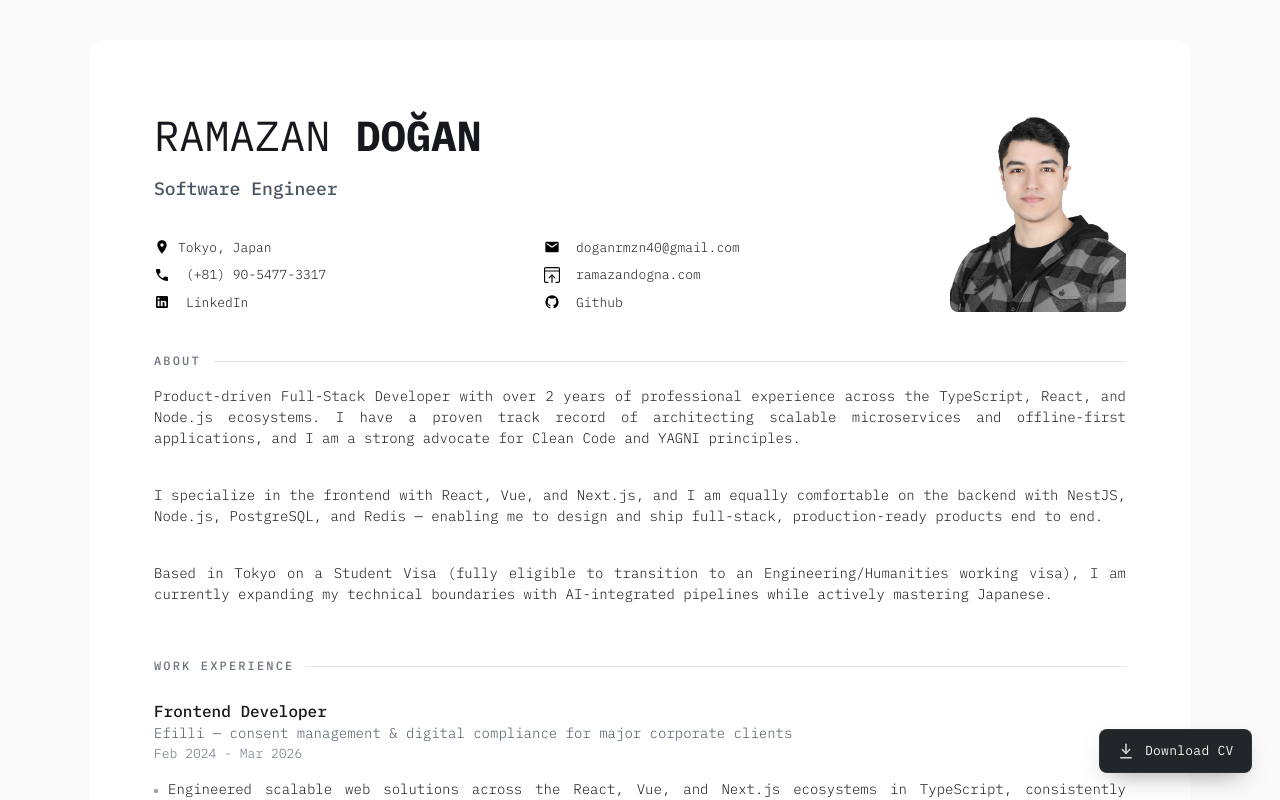
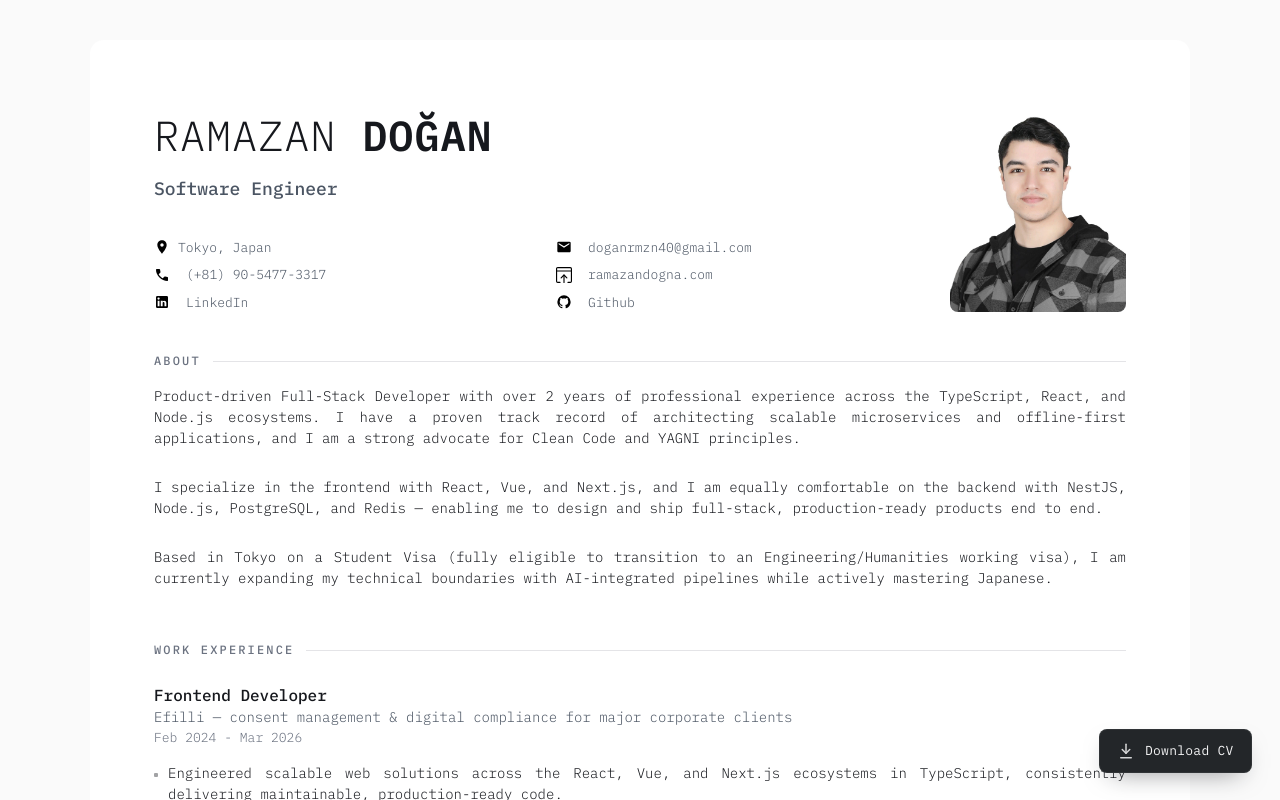
Before and after one commit to ramazandogna/resume-ramazan-dogna, a React (Vite) app: page / in a window 1280 px wide. Shown: the top 800 px of the page. Built offline with nearby package versions, Linux system fonts and the light colour scheme.

Commit message:
Quiet the header and section titles

```diff
--- a/src/sections/about/index.tsx
+++ b/src/sections/about/index.tsx
@@ -4,7 +4,7 @@ export default function About() {
   return (
     <div className="flex flex-col">
       <SectionTitle title="About" />
-      <span className="flex flex-col gap-12px hover-container">
+      <span className="flex flex-col gap-1 hover-container">
         <p className="hover-wrapper text-justify">
           Product-driven Full-Stack Developer with over 2 years of professional experience across
           the TypeScript, React, and Node.js ecosystems. I have a proven track record of
--- a/src/sections/header/index.tsx
+++ b/src/sections/header/index.tsx
@@ -10,15 +10,14 @@ export default function Header() {
         <div className="flex flex-col justify-between flex-1">
           {/* Name and Title - Top Left */}
           <div className="mb-6 md:mb-4">
-            <h2 className="text-42px font-400 uppercase text-32px hover-container">
-              <span className="hover-wrapper">Ramazan</span>{' '}
-              <span className="font-bold hover-wrapper">Doğan</span>
+            <h2 className="text-32px md:text-42px font-300 uppercase tracking-[0.02em]">
+              Ramazan <span className="font-600">Doğan</span>
             </h2>
             <h3 className="text-lg mt-2 text-[var(--ink-soft)]">Software Engineer</h3>
           </div>
 
           {/* Contact Information - Bottom Left */}
-          <div className="grid text-13px grid-cols-1 sm:grid-cols-2 gap-2">
+          <div className="grid text-13px grid-cols-1 sm:grid-cols-2 gap-x-8 gap-y-2 text-[var(--ink-soft)]">
             <div className="flex items-center">
               <img src={icons.location} alt="location Icon" className=" mr-2" />
               Tokyo, Japan
```
